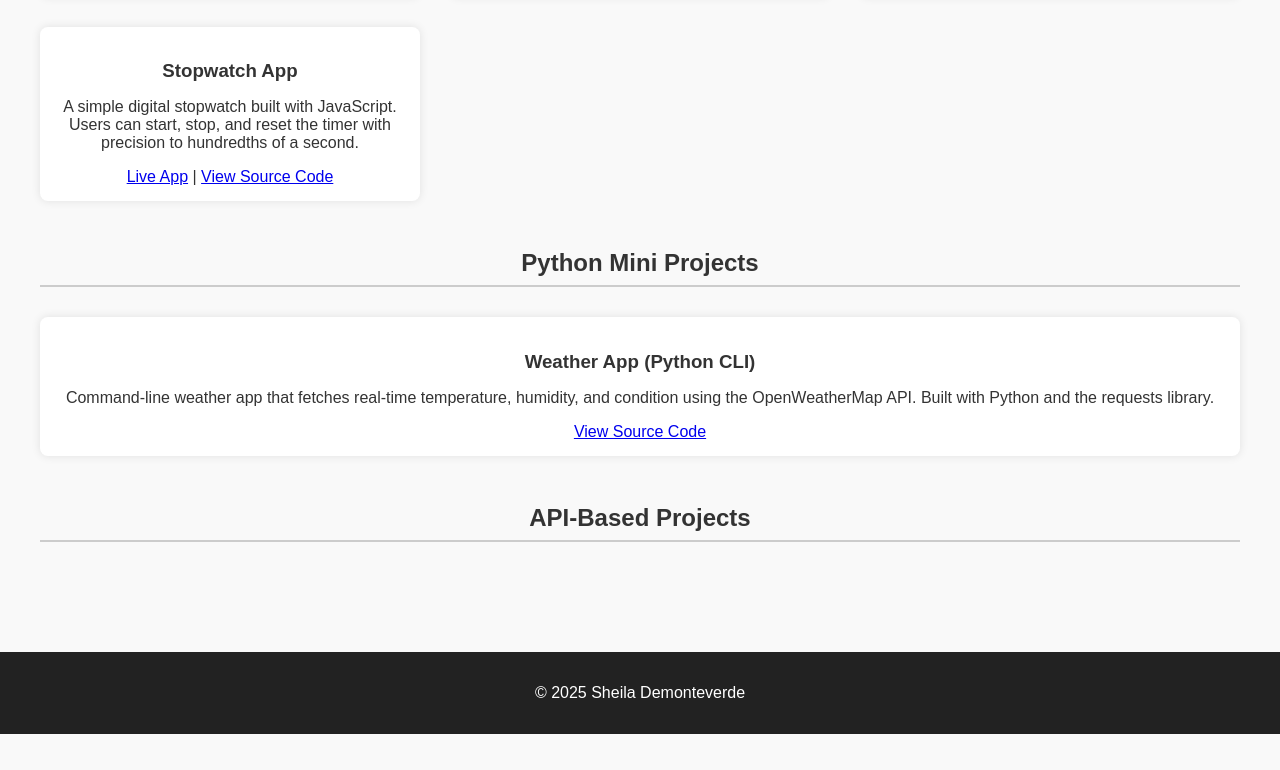
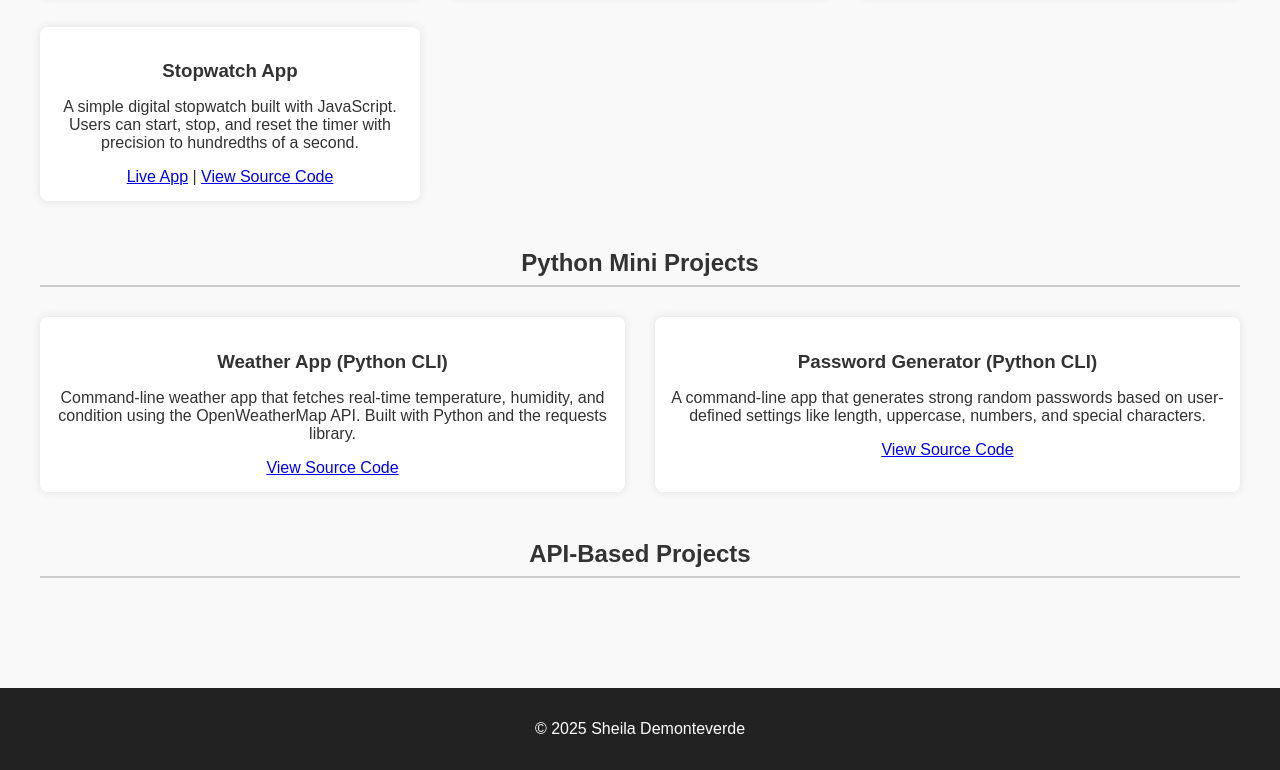
Before and after one commit to Shyed/sheila-portfolio, a plain HTML site: page projects.html in a window 1280 px wide. Shown: the part 2997-3767 px from the top of the page. Before the commit the page ends 3731 px from the top, so only its background shows below. Drawn offline with Linux system fonts and the light colour scheme.

Commit message:
Update projects.html

```diff
--- a/projects.html
+++ b/projects.html
@@ -201,10 +201,16 @@
   <h3 class="category-label">Python Mini Projects</h3>
   <div class="project-grid">
     <div class="project-card">
-  <h3>Weather App (Python CLI)</h3>
-  <p>Command-line weather app that fetches real-time temperature, humidity, and condition using the OpenWeatherMap API. Built with Python and the requests library.</p>
-  <a href="https://github.com/Shyed/weather-cli" target="_blank">View Source Code</a>
-</div>
+      <h3>Weather App (Python CLI)</h3>
+      <p>Command-line weather app that fetches real-time temperature, humidity, and condition using the OpenWeatherMap API. Built with Python and the requests library.</p>
+      <a href="https://github.com/Shyed/weather-cli" target="_blank">View Source Code</a>
+    </div>
+
+  <div class="project-card">
+    <h3>Password Generator (Python CLI)</h3>
+    <p>A command-line app that generates strong random passwords based on user-defined settings like length, uppercase, numbers, and special characters.</p>
+    <a href="https://github.com/Shyed/password-generator" target="_blank">View Source Code</a>
+  </div>
 
 
 
```
